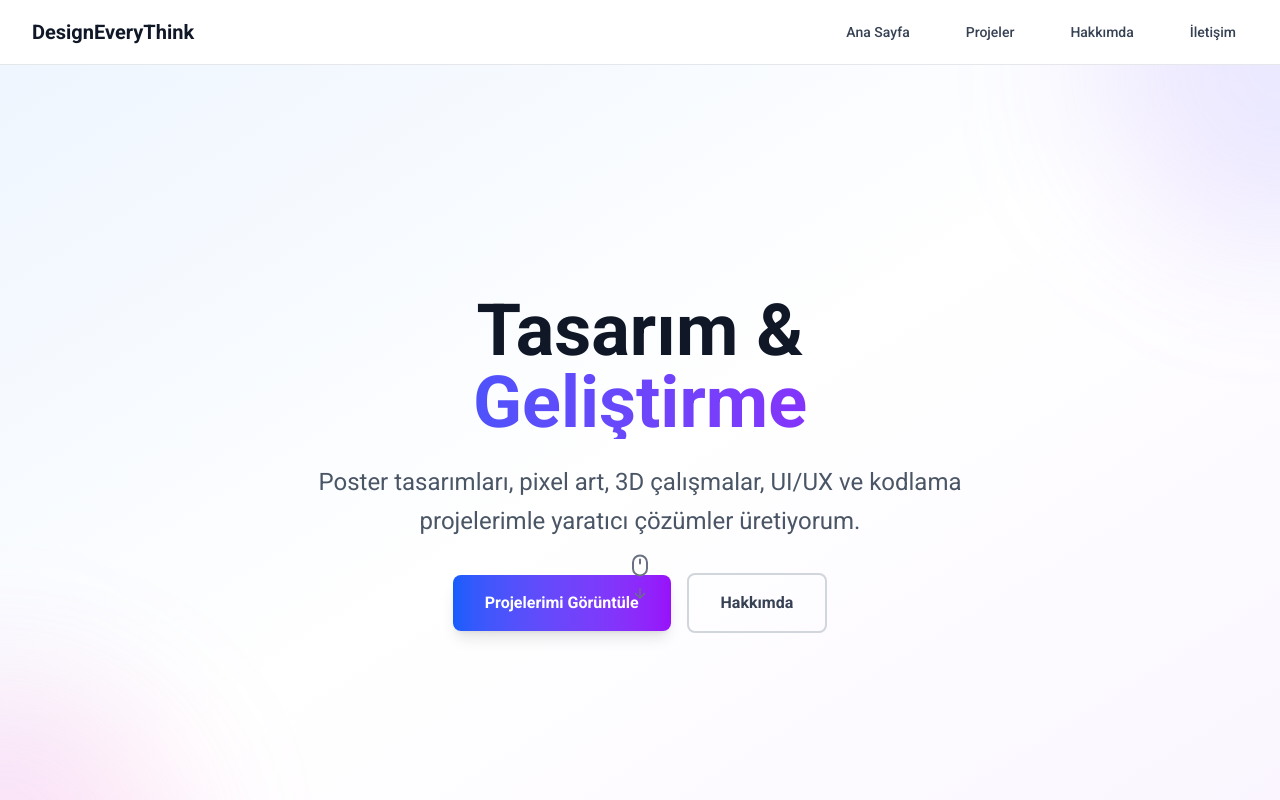
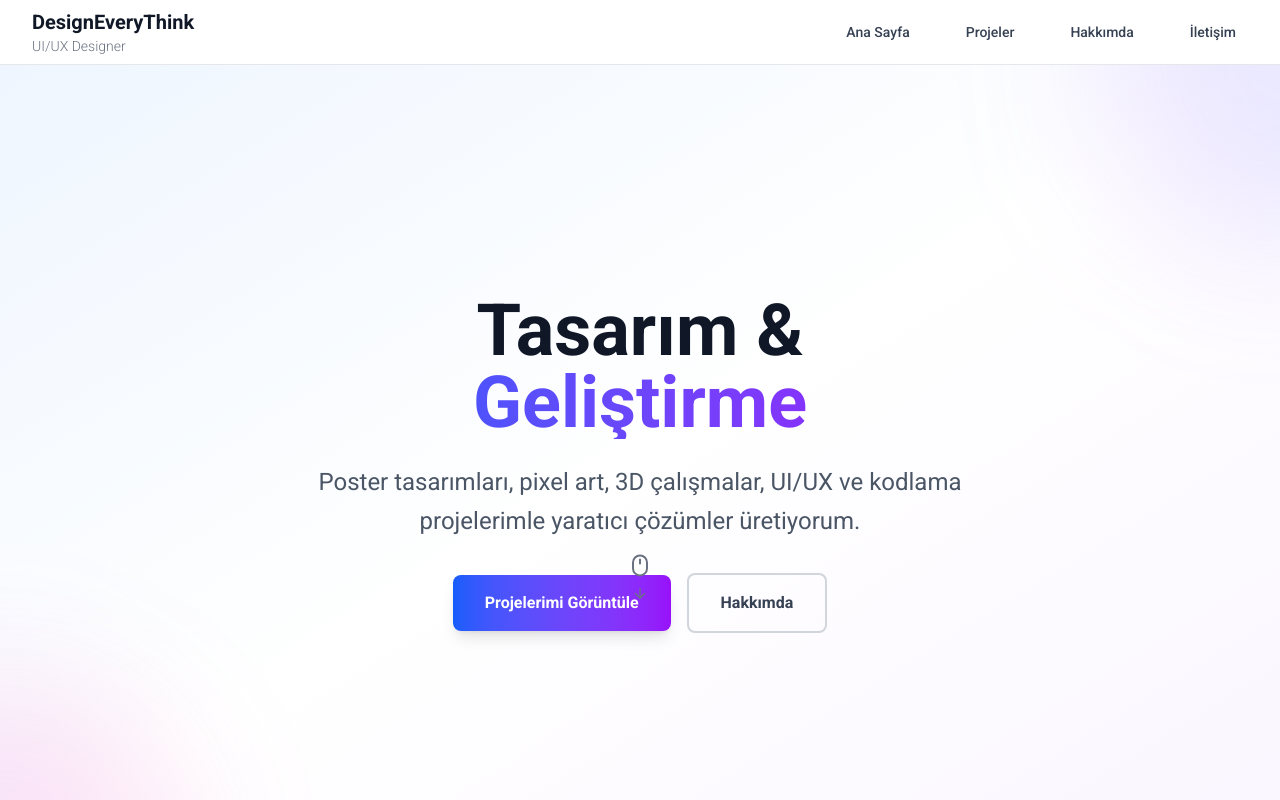
Before and after one commit to yusufgulmezz/portfolio, a Next.js app: page / in a window 1280 px wide. Shown: the top 800 px of the page. Built offline with nearby package versions, Linux system fonts and the light colour scheme.

Commit message:
Header bileşenine döngüsel metinler eklendi ve animasyonlar güncellendi. Menü açılışında yapılan iyileştirmelerle kullanıcı deneyimi artırıldı.

```diff
--- a/src/components/layout/Header.tsx
+++ b/src/components/layout/Header.tsx
@@ -1,12 +1,27 @@
 'use client';
 
-import { useState } from 'react';
-import { motion } from 'framer-motion';
+import { useEffect, useState } from 'react';
+import { motion, AnimatePresence } from 'framer-motion';
 import { Menu, X } from 'lucide-react';
 import Link from 'next/link';
 
 const Header = () => {
   const [isMenuOpen, setIsMenuOpen] = useState(false);
+  const rotatingTexts = [
+    'Graphic Designer',
+    'Pixel Artist',
+    'UI/UX Designer',
+    '3D Designer',
+    'Developer',
+  ];
+  const [currentIndex, setCurrentIndex] = useState(0);
+
+  useEffect(() => {
+    const intervalId = setInterval(() => {
+      setCurrentIndex((prev) => (prev + 1) % rotatingTexts.length);
+    }, 2000);
+    return () => clearInterval(intervalId);
+  }, []);
 
   const menuItems = [
     { name: 'Ana Sayfa', href: '/' },
@@ -23,13 +38,30 @@ const Header = () => {
     >
       <div className="max-w-7xl mx-auto px-4 sm:px-6 lg:px-8">
         <div className="flex justify-between items-center h-16">
-          {/* Logo */}
+          {/* Logo + rotating subtitle */}
           <motion.div
-            whileHover={{ scale: 1.05 }}
+            whileHover={{ scale: 1.02 }}
             className="flex-shrink-0"
           >
-            <Link href="/" className="text-xl font-bold text-gray-900">
-              DesignEveryThink
+            <Link href="/" className="block">
+              <div className="leading-tight">
+                <span className="block text-xl font-bold text-gray-900">DesignEveryThink</span>
+                <div className="h-5 overflow-hidden">
+                  <AnimatePresence mode="wait">
+                    <motion.span
+                      key={rotatingTexts[currentIndex]}
+                      initial={{ opacity: 0, y: 6 }}
+                      animate={{ opacity: 1, y: 0 }}
+                      exit={{ opacity: 0, y: -6 }}
+                      transition={{ duration: 0.35 }}
+                      className="block text-sm text-gray-500 font-light"
+                      aria-live="polite"
+                    >
+                      {rotatingTexts[currentIndex]}
+                    </motion.span>
+                  </AnimatePresence>
+                </div>
+              </div>
             </Link>
           </motion.div>
 
```
